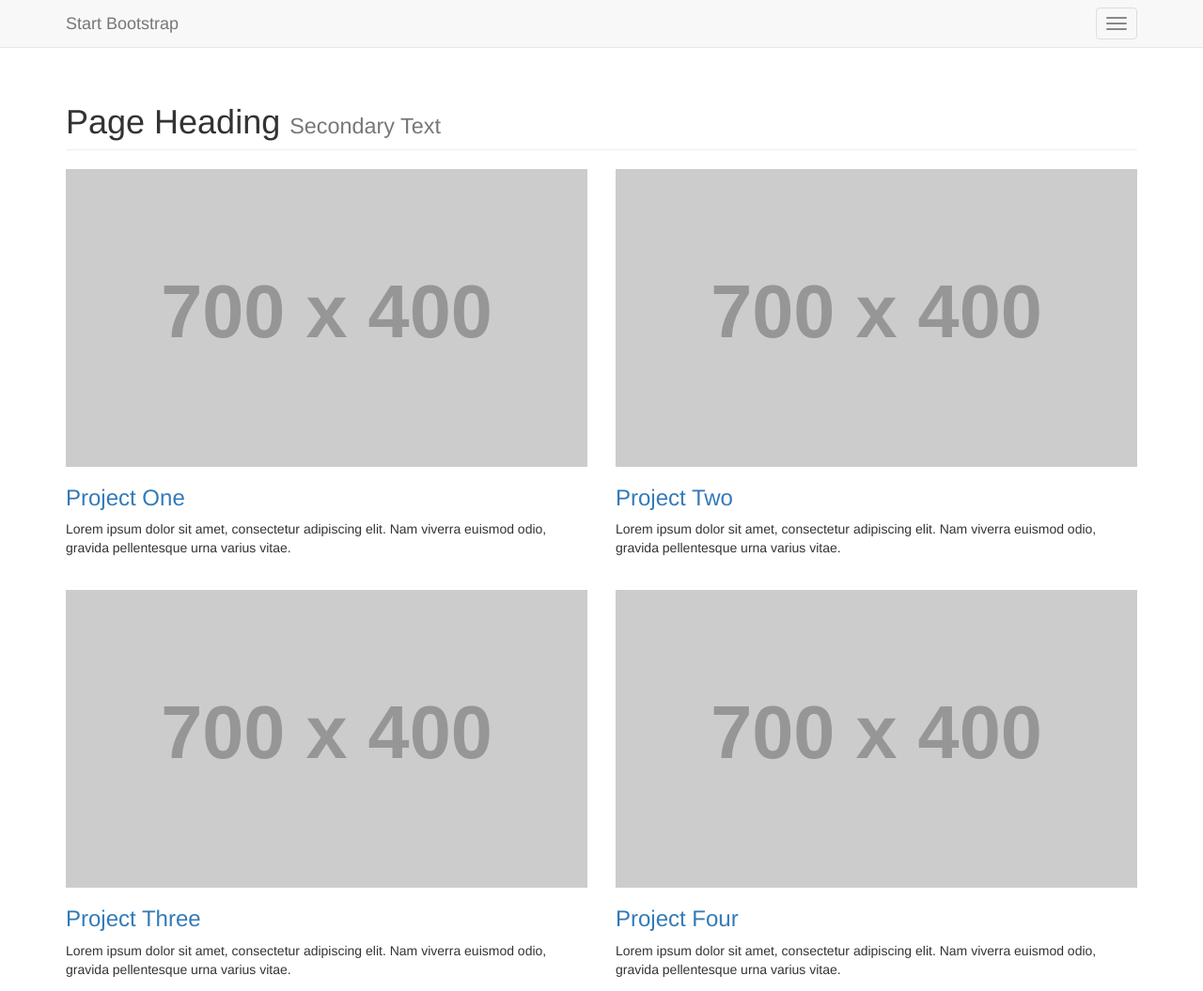
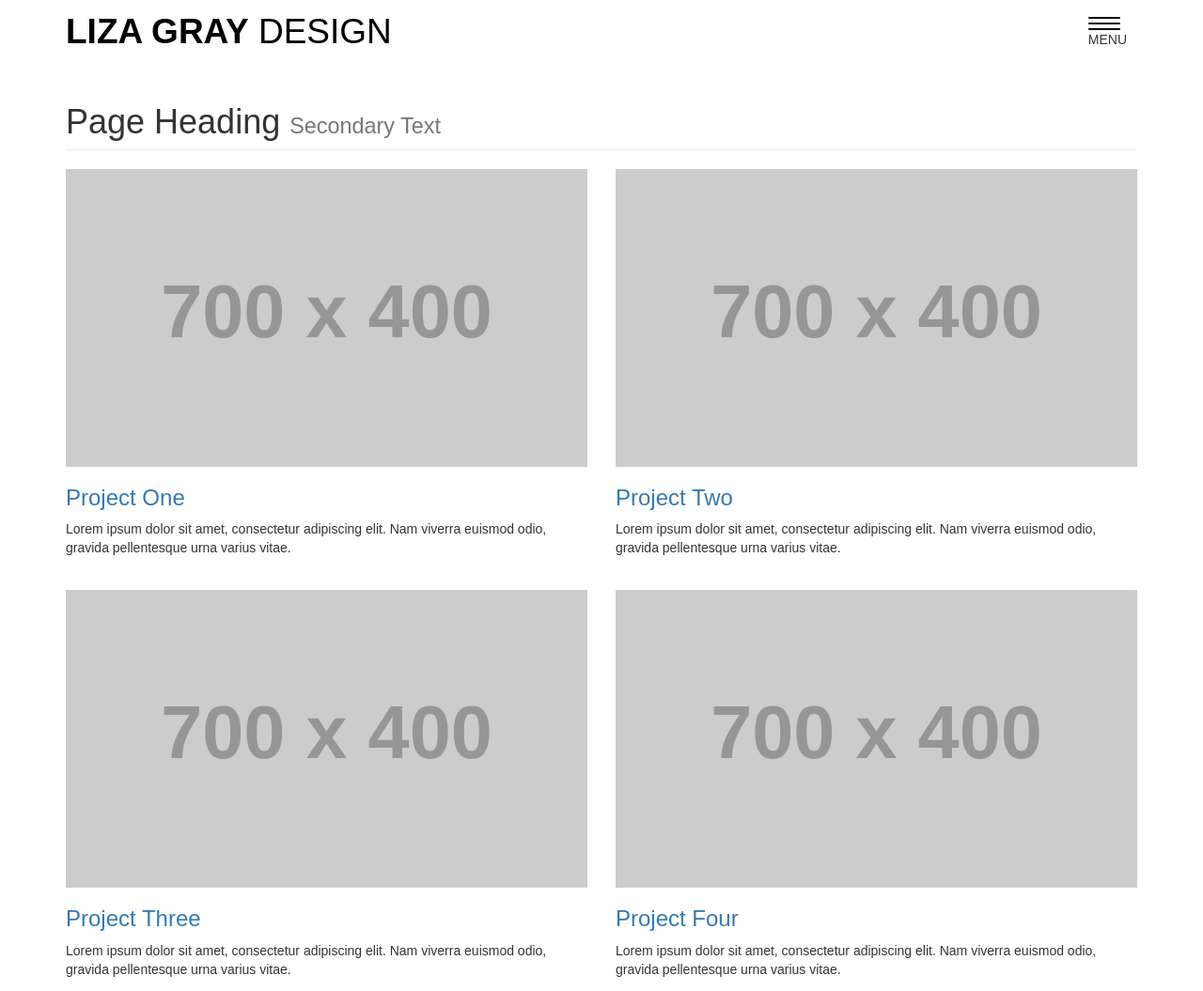
Before and after one commit to Lizajgray/Lizajgray.github.io, a plain HTML site: page index.html in a window 1280 px wide. Shown: the top 1055 px of the page at 94% size. Drawn offline with Linux system fonts and the light colour scheme; placeholder pictures from the web are drawn by us; a web font is replaced by a local one.

Commit message:
started customizing

```diff
--- a/css/2-col-portfolio.css
+++ b/css/2-col-portfolio.css
@@ -6,6 +6,7 @@
 
 body {
     padding-top: 70px; /* Required padding for .navbar-fixed-top. Remove if using .navbar-static-top. Change if height of navigation changes. */
+  font-family: 'Carrois Gothic', sans-serif;
 }
 
 .portfolio-item {
@@ -15,3 +16,39 @@ body {
 footer {
     margin: 50px 0;
 }
+
+.navbar-default .navbar-brand, .navbar-default .navbar-brand:hover {
+  font-size: 37px;
+  line-height: 37px;
+  color: #000000;
+}
+
+.navbar-default .navbar-toggle, .navbar-default .navbar-toggle:hover, .navbar-default .navbar-toggle:focus {
+  border: 1px solid #FFFFFF;
+  background-color: #FFFFFF;
+}
+.navbar-default .navbar-toggle:hover {
+  border: 1px solid #000000;
+  background-color: #FFFFFF;
+}
+
+.navbar-default .navbar-toggle .icon-bar {
+  width: 34px;
+  background-color: #000000;
+}
+
+.navbar-default .navbar-header {
+  background-color: #FFFFFF;
+  border-color: #FFFFFF;
+}
+
+.navbar-default {
+  background-color: transparent;
+  border-color: transparent;
+}
+
+.navbar-default .navbar-collapse {
+  width: 50%;
+  margin-left: 50%;
+  background-color: #FFFFFF;
+}
--- a/index.html
+++ b/index.html
@@ -14,6 +14,7 @@
     <!-- Bootstrap Core CSS -->
     <link href="css/bootstrap.min.css" rel="stylesheet">
 
+    <link href='http://fonts.googleapis.com/css?family=Carrois+Gothic' rel='stylesheet' type='text/css'>
     <!-- Custom CSS -->
     <link href="css/2-col-portfolio.css" rel="stylesheet">
 
@@ -23,7 +24,6 @@
         <script src="https://oss.maxcdn.com/libs/html5shiv/3.7.0/html5shiv.js"></script>
         <script src="https://oss.maxcdn.com/libs/respond.js/1.4.2/respond.min.js"></script>
     <![endif]-->
-
 </head>
 
 <body>
@@ -38,8 +38,9 @@
                     <span class="icon-bar"></span>
                     <span class="icon-bar"></span>
                     <span class="icon-bar"></span>
+                    <span class="menu-text">MENU</span>
                 </button>
-                <a class="navbar-brand" href="#">Start Bootstrap</a>
+                <a class="navbar-brand" href="#"><strong>LIZA GRAY</strong> DESIGN</a>
             </div>
             <!-- Collect the nav links, forms, and other content for toggling -->
             <div class="collapse navbar-collapse" id="bs-example-navbar-collapse-1">
```
